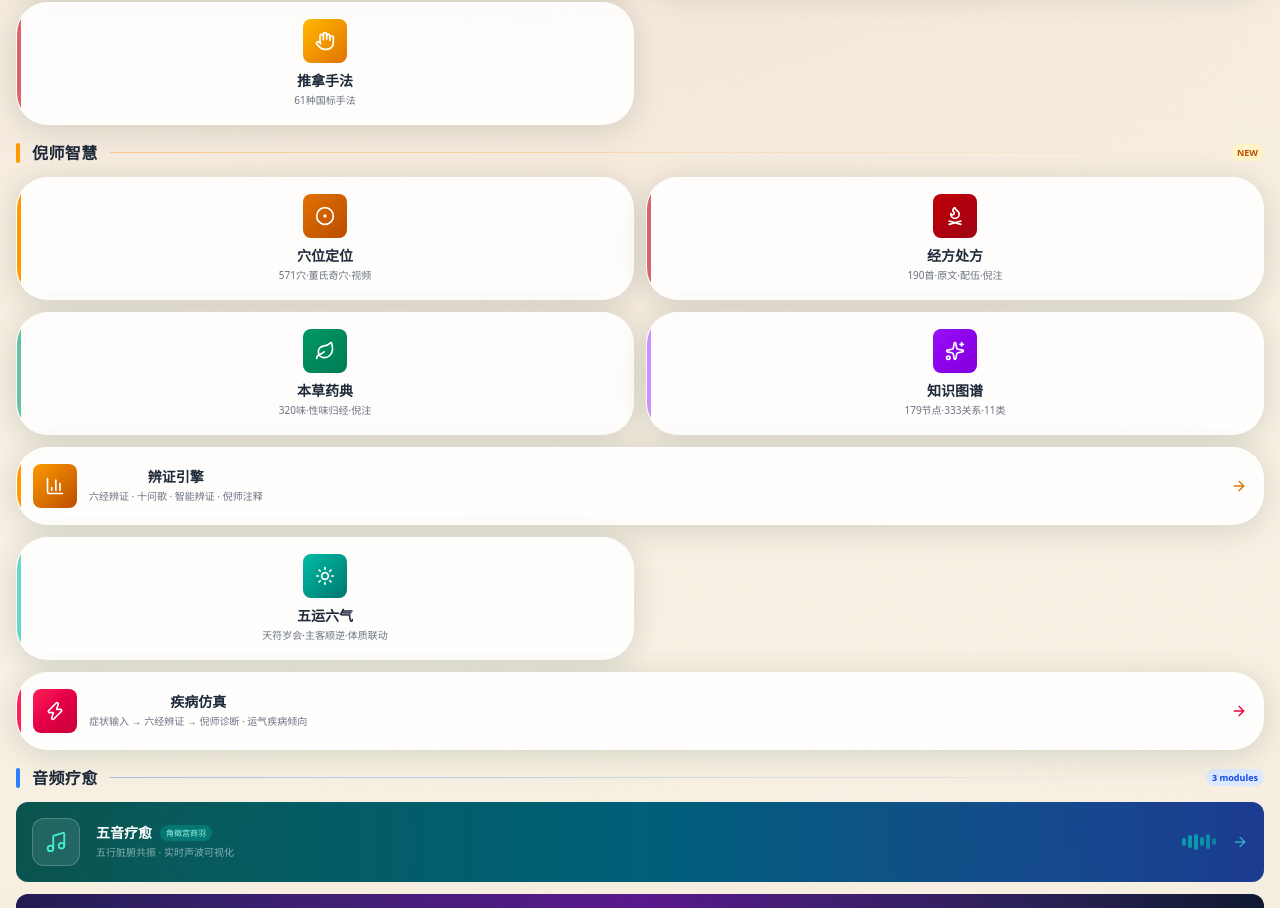
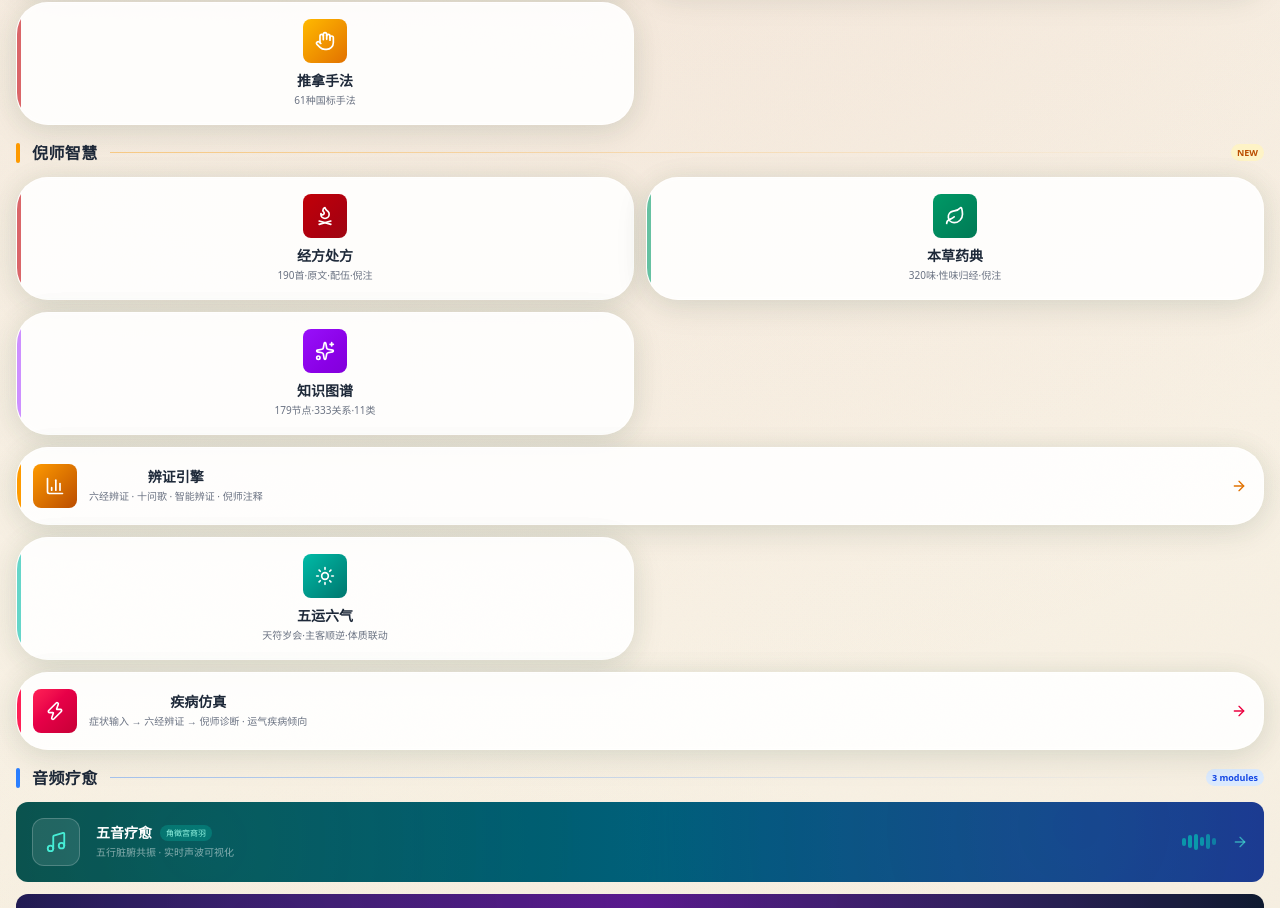
Before and after one commit to jsyr-8838/zhiyin-healing, a Next.js app: page /healing in a window 1280 px wide. Shown: the part 1148-2056 px from the top of the page. Built offline with nearby package versions, Linux system fonts and the light colour scheme; no server answers.

Commit message:
fix: 移除倪师智慧区域重复的穴位定位入口（辨证施治区域已有）

```diff
--- a/src/app/healing/page.tsx
+++ b/src/app/healing/page.tsx
@@ -239,14 +239,6 @@ export default function HealingPage() {
             <span className="text-[9px] px-1.5 py-0.5 rounded-full bg-amber-100 text-amber-700 font-bold">NEW</span>
           </div>
           <div className="grid grid-cols-2 gap-3">
-            <Link href="/healing/acupoint" className="glass-card p-4 transition hover:shadow-md hover:-translate-y-0.5 text-center relative overflow-hidden">
-              <div className="absolute left-0 top-0 bottom-0 w-1 bg-amber-500" />
-              <div className="w-11 h-11 rounded-lg mx-auto mb-2 flex items-center justify-center text-white bg-gradient-to-br from-amber-600 to-amber-700">
-                <CircleDot size={20} />
-              </div>
-              <h4 className="font-bold text-sm font-serif text-gray-800">穴位定位</h4>
-              <p className="text-[10px] mt-0.5 text-gray-500">571穴·董氏奇穴·视频</p>
-            </Link>
             <Link href="/healing/jingfang" className="glass-card p-4 transition hover:shadow-md hover:-translate-y-0.5 text-center relative overflow-hidden">
               <div className="absolute left-0 top-0 bottom-0 w-1 bg-red-700/60" />
               <div className="w-11 h-11 rounded-lg mx-auto mb-2 flex items-center justify-center text-white bg-gradient-to-br from-red-700 to-red-800">
```
